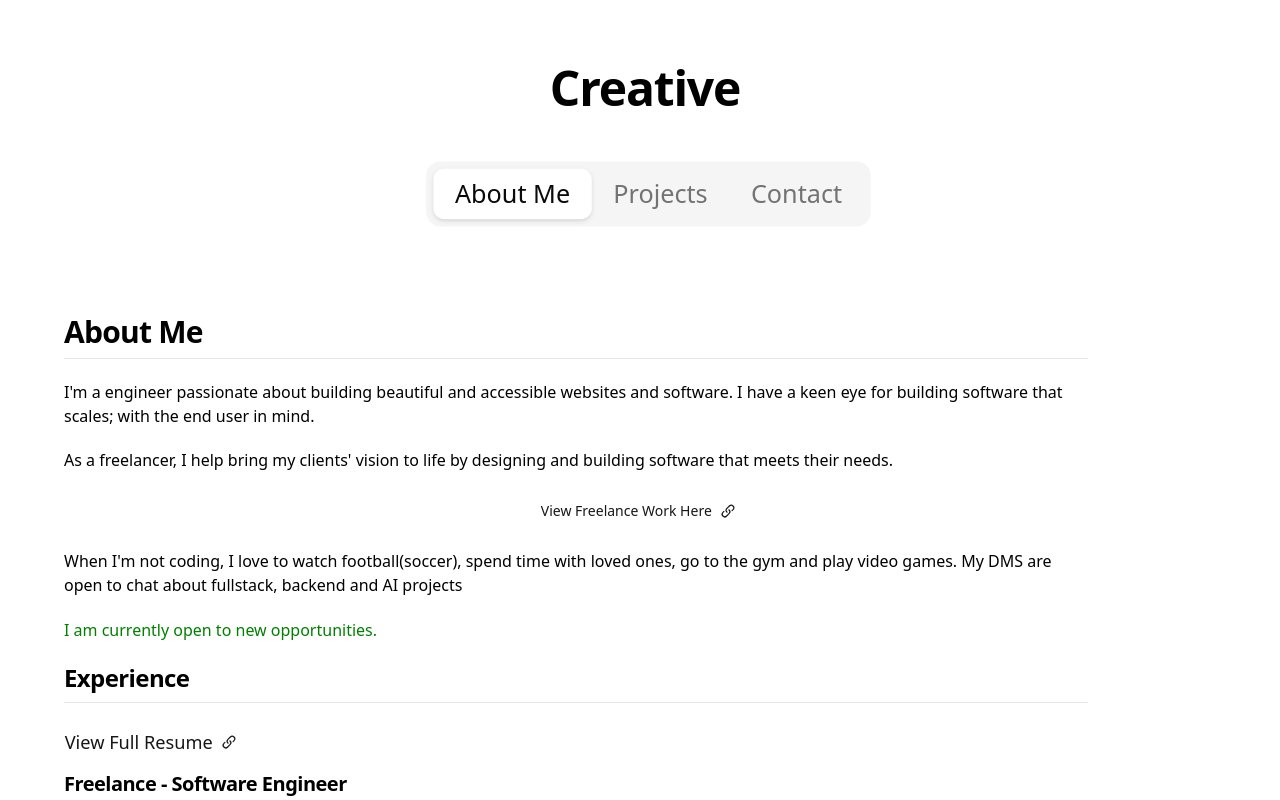
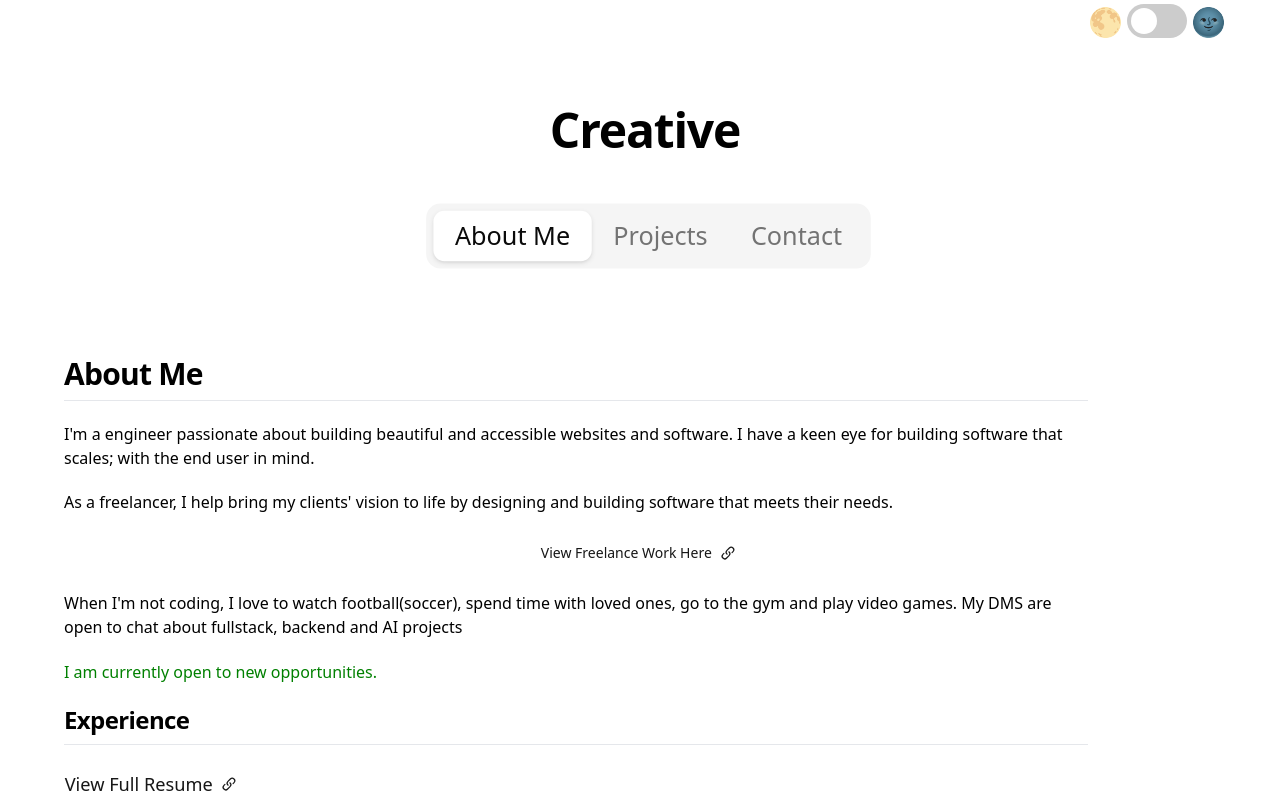
Before and after one commit to vennisabarfi/personal_website, a React (Vite) app in the folder frontend/: page / in a window 1280 px wide. Shown: the top 800 px of the page. Built offline with nearby package versions, Linux system fonts and the light colour scheme; no server answers.

Commit message:
added dark mode feature yayy! Now time to pick color schemes and font types

```diff
--- a/frontend/package.json
+++ b/frontend/package.json
@@ -10,6 +10,7 @@
     "preview": "vite preview"
   },
   "dependencies": {
+    "@radix-ui/react-dropdown-menu": "^2.1.4",
     "@radix-ui/react-label": "^2.1.1",
     "@radix-ui/react-separator": "^1.1.1",
     "@radix-ui/react-slot": "^1.1.1",
--- a/frontend/src/App.jsx
+++ b/frontend/src/App.jsx
@@ -6,19 +6,16 @@ import { Tabs, TabsContent, TabsList, TabsTrigger } from "@/components/ui/tabs"
 import Projects from './Projects/Projects'
 import About from './About/About'
 import { BrowserRouter, Routes, Route } from "react-router-dom";
-
-
+import DarkMode from './DarkMode'
 function App() {
 
 
 
   return (
     <>
+
     <body className='main-body'>
-
-
-
-
+    <DarkMode />
     <Header/>
 
 
@@ -56,6 +53,8 @@ function App() {
         </Routes>
       </BrowserRouter>
 
+
+
 </body>
 
 
--- /dev/null
+++ b/frontend/src/DarkMode.css
@@ -0,0 +1,100 @@
+/* 1 */
+:root {
+    /* --font-color: #333;
+    --background-color: #eee;
+    --link-color: cornflowerblue; */
+  }
+
+  /* 2 */
+  [data-theme="dark"] {
+    --font-color: #eee;
+    --background-color: #333;
+    --link-color: lightblue;
+  }
+
+  /* 3 */
+  body {
+    background-color: var(--background-color);
+    color: var(--font-color);
+  }
+
+  a {
+    color: var(--link-color);
+  }
+
+  /* Custom Dark Mode Toggle Element */
+  .toggle-theme-wrapper {
+    display: flex;
+    flex-direction: row;
+    align-items: center;
+    gap: 4px;
+    margin-left: 85%;
+
+
+  }
+
+  .toggle-theme-wrapper span {
+    font-size: 28px;
+  }
+
+  .toggle-theme {
+    position: relative;
+    display: inline-block;
+    height: 34px;
+    width: 60px;
+  }
+
+  .toggle-theme input {
+    display: none;
+  }
+
+  .slider {
+    background-color: #ccc;
+    position: absolute;
+    cursor: pointer;
+    bottom: 0;
+    left: 0;
+    right: 0;
+    top: 0;
+    transition: 0.2s;
+  }
+
+  .slider:before {
+    background-color: #fff;
+    bottom: 4px;
+    content: "";
+    height: 26px;
+    left: 4px;
+    position: absolute;
+    transition: 0.4s;
+    width: 26px;
+  }
+
+  input:checked + .slider:before {
+    transform: translateX(26px);
+  }
+
+  input:checked + .slider {
+    background-color: gray;
+  }
+
+  .slider.round {
+    border-radius: 34px;
+  }
+
+  .slider.round:before {
+    border-radius: 50%;
+  }
+
+  @media only screen and (max-width: 768px) {
+
+    .toggle-theme-wrapper {
+
+        scale: 0.8;
+        margin-left: 65%;
+
+
+
+
+      }
+  }
--- /dev/null
+++ b/frontend/src/DarkMode.jsx
@@ -0,0 +1,59 @@
+import "./DarkMode.css";
+// import { ChangeEventHandler } from "react";
+
+// 1
+const setDark = () => {
+    // 2
+    localStorage.setItem("theme", "dark")
+
+    // 3
+    document.documentElement.setAttribute("data-theme", "dark")
+  }
+
+  const setLight = () => {
+    localStorage.setItem("theme", "light")
+    document.documentElement.setAttribute("data-theme", "light")
+  }
+
+  // 4
+  const storedTheme = localStorage.getItem("theme")
+
+  const prefersDark =
+    window.matchMedia && window.matchMedia("(prefers-color-scheme: dark)").matches
+
+  const defaultDark =
+    storedTheme === "dark" || (storedTheme === null && prefersDark)
+
+  if (defaultDark) {
+    setDark()
+  }
+
+  // 5
+  const toggleTheme = e => {
+    if (e.target.checked) {
+      setDark()
+    } else {
+      setLight()
+    }
+  }
+
+  const DarkMode = () => {
+    return (
+      <div className="toggle-theme-wrapper">
+        <span>🌕</span>
+        <label className="toggle-theme" htmlFor="checkbox">
+          <input
+            type="checkbox"
+            id="checkbox"
+            // 6
+            onChange={toggleTheme}
+            defaultChecked={defaultDark}
+          />
+          <div className="slider round"></div>
+        </label>
+        <span>🌚</span>
+      </div>
+    )
+  }
+
+  export default DarkMode
--- /dev/null
+++ b/frontend/src/components/ui/dropdown-menu.jsx
@@ -0,0 +1,156 @@
+import * as React from "react"
+import * as DropdownMenuPrimitive from "@radix-ui/react-dropdown-menu"
+import { Check, ChevronRight, Circle } from "lucide-react"
+
+import { cn } from "@/lib/utils"
+
+const DropdownMenu = DropdownMenuPrimitive.Root
+
+const DropdownMenuTrigger = DropdownMenuPrimitive.Trigger
+
+const DropdownMenuGroup = DropdownMenuPrimitive.Group
+
+const DropdownMenuPortal = DropdownMenuPrimitive.Portal
+
+const DropdownMenuSub = DropdownMenuPrimitive.Sub
+
+const DropdownMenuRadioGroup = DropdownMenuPrimitive.RadioGroup
+
+const DropdownMenuSubTrigger = React.forwardRef(({ className, inset, children, ...props }, ref) => (
+  <DropdownMenuPrimitive.SubTrigger
+    ref={ref}
+    className={cn(
+      "flex cursor-default gap-2 select-none items-center rounded-sm px-2 py-1.5 text-sm outline-none focus:bg-neutral-100 data-[state=open]:bg-neutral-100 [&_svg]:pointer-events-none [&_svg]:size-4 [&_svg]:shrink-0 dark:focus:bg-neutral-800 dark:data-[state=open]:bg-neutral-800",
+      inset && "pl-8",
+      className
+    )}
+    {...props}>
+    {children}
+    <ChevronRight className="ml-auto" />
+  </DropdownMenuPrimitive.SubTrigger>
+))
+DropdownMenuSubTrigger.displayName =
+  DropdownMenuPrimitive.SubTrigger.displayName
+
+const DropdownMenuSubContent = React.forwardRef(({ className, ...props }, ref) => (
+  <DropdownMenuPrimitive.SubContent
+    ref={ref}
+    className={cn(
+      "z-50 min-w-[8rem] overflow-hidden rounded-md border border-neutral-200 bg-white p-1 text-neutral-950 shadow-lg data-[state=open]:animate-in data-[state=closed]:animate-out data-[state=closed]:fade-out-0 data-[state=open]:fade-in-0 data-[state=closed]:zoom-out-95 data-[state=open]:zoom-in-95 data-[side=bottom]:slide-in-from-top-2 data-[side=left]:slide-in-from-right-2 data-[side=right]:slide-in-from-left-2 data-[side=top]:slide-in-from-bottom-2 dark:border-neutral-800 dark:bg-neutral-950 dark:text-neutral-50",
+      className
+    )}
+    {...props} />
+))
+DropdownMenuSubContent.displayName =
+  DropdownMenuPrimitive.SubContent.displayName
+
+const DropdownMenuContent = React.forwardRef(({ className, sideOffset = 4, ...props }, ref) => (
+  <DropdownMenuPrimitive.Portal>
+    <DropdownMenuPrimitive.Content
+      ref={ref}
+      sideOffset={sideOffset}
+      className={cn(
+        "z-50 min-w-[8rem] overflow-hidden rounded-md border border-neutral-200 bg-white p-1 text-neutral-950 shadow-md dark:border-neutral-800 dark:bg-neutral-950 dark:text-neutral-50",
+        "data-[state=open]:animate-in data-[state=closed]:animate-out data-[state=closed]:fade-out-0 data-[state=open]:fade-in-0 data-[state=closed]:zoom-out-95 data-[state=open]:zoom-in-95 data-[side=bottom]:slide-in-from-top-2 data-[side=left]:slide-in-from-right-2 data-[side=right]:slide-in-from-left-2 data-[side=top]:slide-in-from-bottom-2",
+        className
+      )}
+      {...props} />
+  </DropdownMenuPrimitive.Portal>
+))
+DropdownMenuContent.displayName = DropdownMenuPrimitive.Content.displayName
+
+const DropdownMenuItem = React.forwardRef(({ className, inset, ...props }, ref) => (
+  <DropdownMenuPrimitive.Item
+    ref={ref}
+    className={cn(
+      "relative flex cursor-default select-none items-center gap-2 rounded-sm px-2 py-1.5 text-sm outline-none transition-colors focus:bg-neutral-100 focus:text-neutral-900 data-[disabled]:pointer-events-none data-[disabled]:opacity-50 [&>svg]:size-4 [&>svg]:shrink-0 dark:focus:bg-neutral-800 dark:focus:text-neutral-50",
+      inset && "pl-8",
+      className
+    )}
+    {...props} />
+))
+DropdownMenuItem.displayName = DropdownMenuPrimitive.Item.displayName
+
+const DropdownMenuCheckboxItem = React.forwardRef(({ className, children, checked, ...props }, ref) => (
+  <DropdownMenuPrimitive.CheckboxItem
+    ref={ref}
+    className={cn(
+      "relative flex cursor-default select-none items-center rounded-sm py-1.5 pl-8 pr-2 text-sm outline-none transition-colors focus:bg-neutral-100 focus:text-neutral-900 data-[disabled]:pointer-events-none data-[disabled]:opacity-50 dark:focus:bg-neutral-800 dark:focus:text-neutral-50",
+      className
+    )}
+    checked={checked}
+    {...props}>
+    <span className="absolute left-2 flex h-3.5 w-3.5 items-center justify-center">
+      <DropdownMenuPrimitive.ItemIndicator>
+        <Check className="h-4 w-4" />
+      </DropdownMenuPrimitive.ItemIndicator>
+    </span>
+    {children}
+  </DropdownMenuPrimitive.CheckboxItem>
+))
+DropdownMenuCheckboxItem.displayName =
+  DropdownMenuPrimitive.CheckboxItem.displayName
+
+const DropdownMenuRadioItem = React.forwardRef(({ className, children, ...props }, ref) => (
+  <DropdownMenuPrimitive.RadioItem
+    ref={ref}
+    className={cn(
+      "relative flex cursor-default select-none items-center rounded-sm py-1.5 pl-8 pr-2 text-sm outline-none transition-colors focus:bg-neutral-100 focus:text-neutral-900 data-[disabled]:pointer-events-none data-[disabled]:opacity-50 dark:focus:bg-neutral-800 dark:focus:text-neutral-50",
+      className
+    )}
+    {...props}>
+    <span className="absolute left-2 flex h-3.5 w-3.5 items-center justify-center">
+      <DropdownMenuPrimitive.ItemIndicator>
+        <Circle className="h-2 w-2 fill-current" />
+      </DropdownMenuPrimitive.ItemIndicator>
+    </span>
+    {children}
+  </DropdownMenuPrimitive.RadioItem>
+))
+DropdownMenuRadioItem.displayName = DropdownMenuPrimitive.RadioItem.displayName
+
+const DropdownMenuLabel = React.forwardRef(({ className, inset, ...props }, ref) => (
+  <DropdownMenuPrimitive.Label
+    ref={ref}
+    className={cn("px-2 py-1.5 text-sm font-semibold", inset && "pl-8", className)}
+    {...props} />
+))
+DropdownMenuLabel.displayName = DropdownMenuPrimitive.Label.displayName
+
+const DropdownMenuSeparator = React.forwardRef(({ className, ...props }, ref) => (
+  <DropdownMenuPrimitive.Separator
+    ref={ref}
+    className={cn("-mx-1 my-1 h-px bg-neutral-100 dark:bg-neutral-800", className)}
+    {...props} />
+))
+DropdownMenuSeparator.displayName = DropdownMenuPrimitive.Separator.displayName
+
+const DropdownMenuShortcut = ({
+  className,
+  ...props
+}) => {
+  return (
+    (<span
+      className={cn("ml-auto text-xs tracking-widest opacity-60", className)}
+      {...props} />)
+  );
+}
+DropdownMenuShortcut.displayName = "DropdownMenuShortcut"
+
+export {
+  DropdownMenu,
+  DropdownMenuTrigger,
+  DropdownMenuContent,
+  DropdownMenuItem,
+  DropdownMenuCheckboxItem,
+  DropdownMenuRadioItem,
+  DropdownMenuLabel,
+  DropdownMenuSeparator,
+  DropdownMenuShortcut,
+  DropdownMenuGroup,
+  DropdownMenuPortal,
+  DropdownMenuSub,
+  DropdownMenuSubContent,
+  DropdownMenuSubTrigger,
+  DropdownMenuRadioGroup,
+}
```
Also changed, not shown: frontend/src/App.css (line endings or trailing spaces), 1 other file (tests, documents, lock files or other folders).
